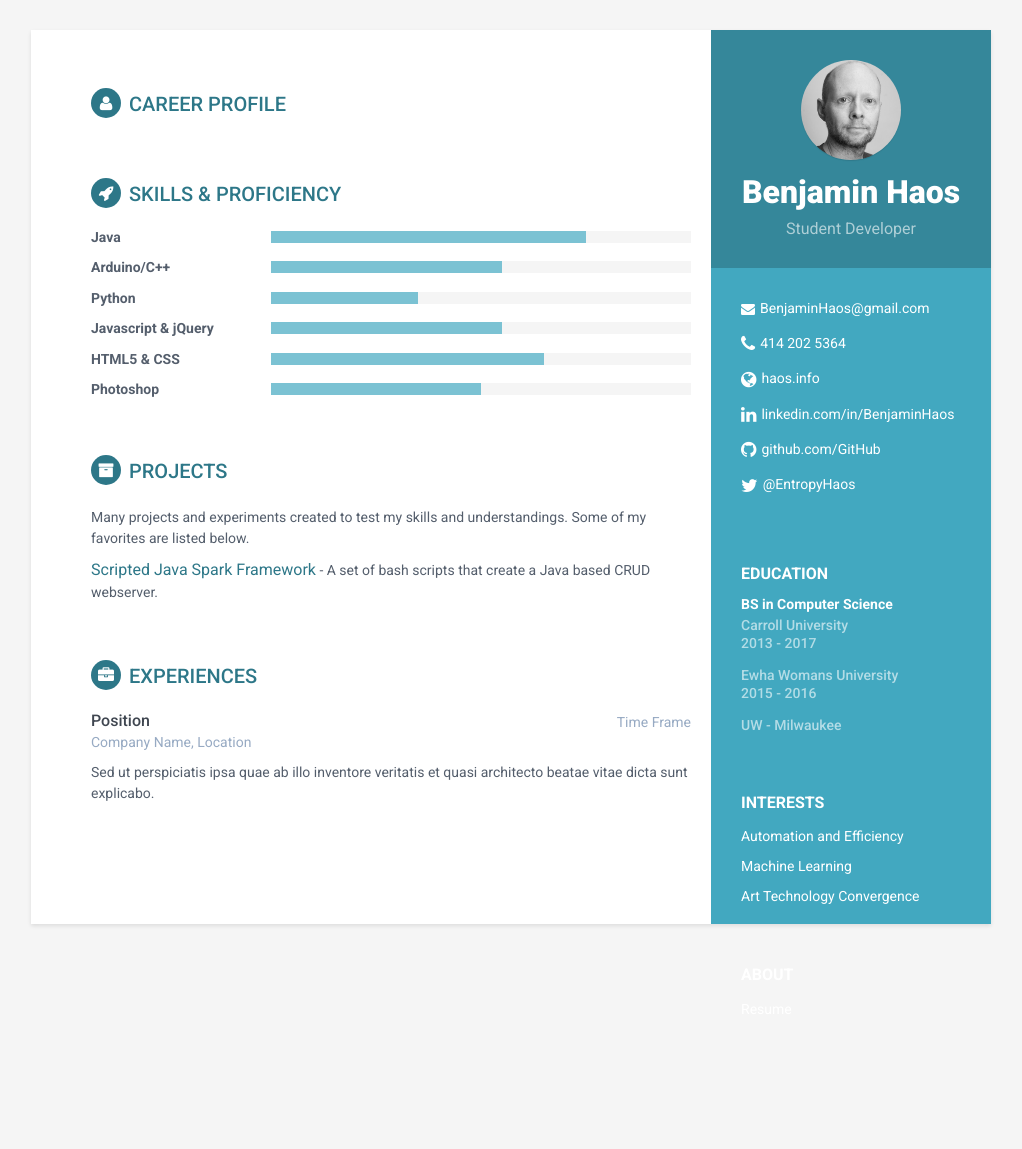
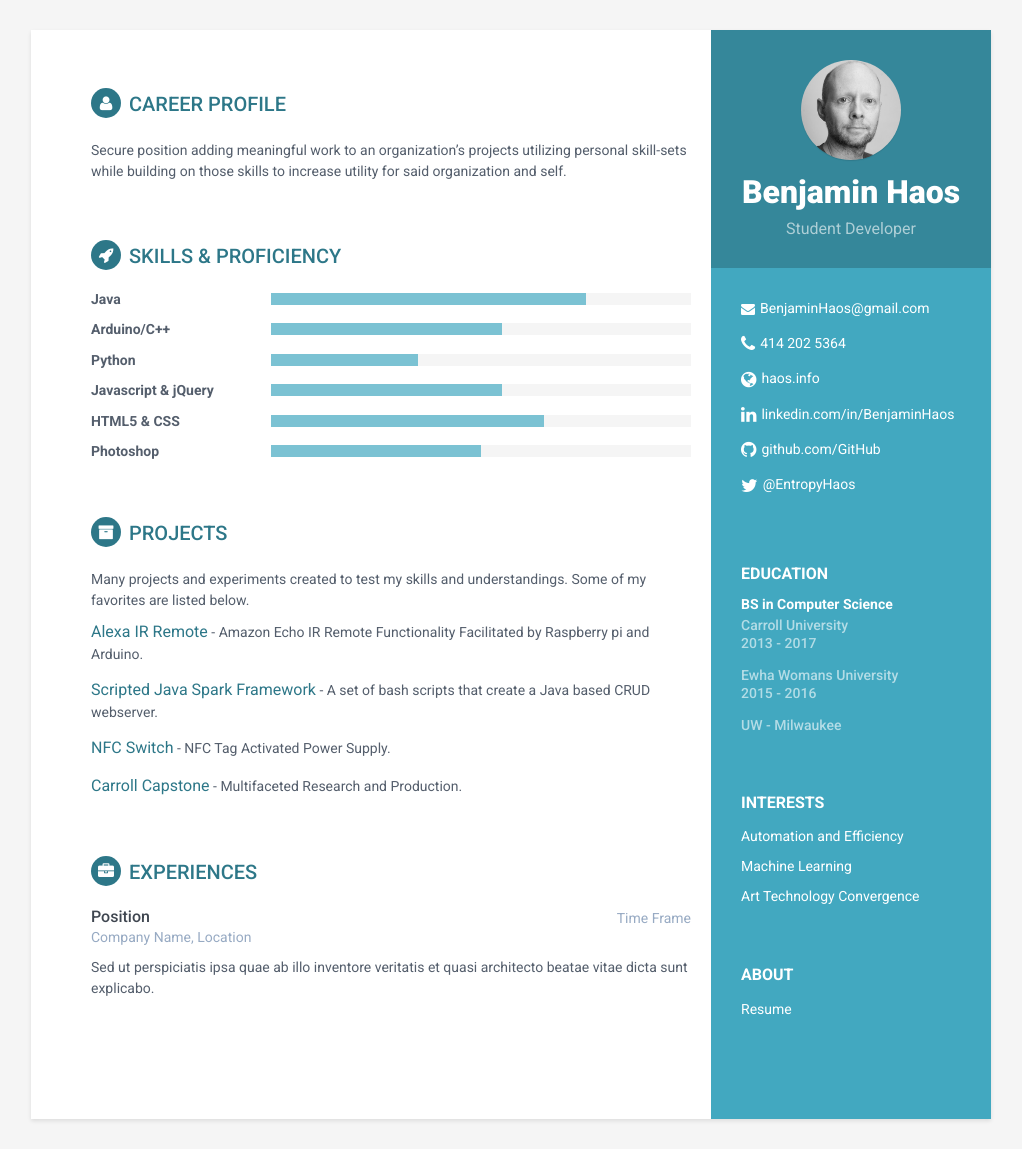
Before and after one commit to EntropyHaos/haos_dot_info_site, a Jekyll site: the page built from docs/index.html, in a window 1280 px wide. Shown: the whole page, without its empty margins (129-1151 px from the left). Built offline with Jekyll 4.4.1, drawn with Linux system fonts in a browser that asks for light colours; before the commit the page ends 1049 px from its top, so only the background shows below that.

Commit message:
Add projects.

```diff
--- a/docs/_includes/career-profile.html
+++ b/docs/_includes/career-profile.html
@@ -1,6 +1,6 @@
 <section class="section summary-section">
 <h2 class="section-title"><i class="fa fa-user"></i>Career Profile</h2>
 <div class="summary">
-    <p></p>
+    <p>Secure position adding meaningful work to an organization’s projects utilizing personal skill-sets while building on those skills to increase utility for said organization and self.</p>
 </div><!--//summary-->
 </section><!--//section-->
--- a/docs/_includes/projects.html
+++ b/docs/_includes/projects.html
@@ -4,8 +4,23 @@
                     <p>Many projects and experiments created to test my skills and understandings. Some of my favorites are listed below.</p>
 
                 <div class="item">
+                    <span class="project-title"><a href="https://github.com/EntropyHaos/alexa_pi_arduino_ir_remote" target="_blank">Alexa IR Remote</a></span> -
+                    <span class="project-tagline">Amazon Echo IR Remote Functionality Facilitated by Raspberry pi and Arduino.</span>
+                </div><!--//item-->
+
+                <div class="item">
                     <span class="project-title"><a href="https://github.com/EntropyHaos/scripted_java_spark_framework" target="_blank">Scripted Java Spark Framework</a></span> -
                     <span class="project-tagline">A set of bash scripts that create a Java based CRUD webserver.</span>
                 </div><!--//item-->
 
+                <div class="item">
+                    <span class="project-title"><a href="https://github.com/EntropyHaos/scripted_java_spark_framework" target="_blank">NFC Switch</a></span> -
+                    <span class="project-tagline">NFC Tag Activated Power Supply.</span>
+                </div><!--//item-->
+
+                <div class="item">
+                    <span class="project-title"><a href="https://github.com/CarrollCapstoneCrew" target="_blank">Carroll Capstone</a></span> -
+                    <span class="project-tagline">Multifaceted Research and Production.</span>
+                </div><!--//item-->
+
             </section><!--//section-->
```
